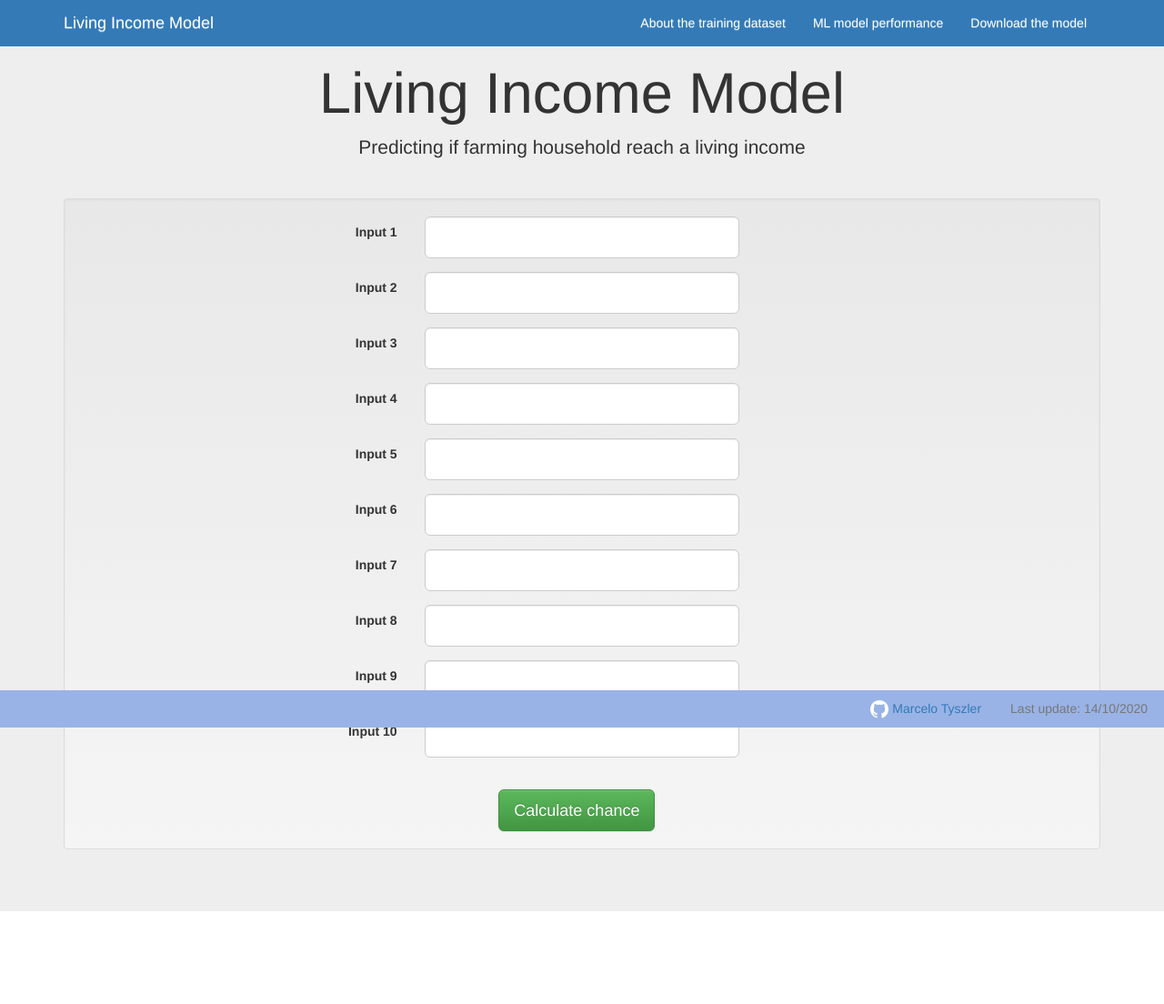
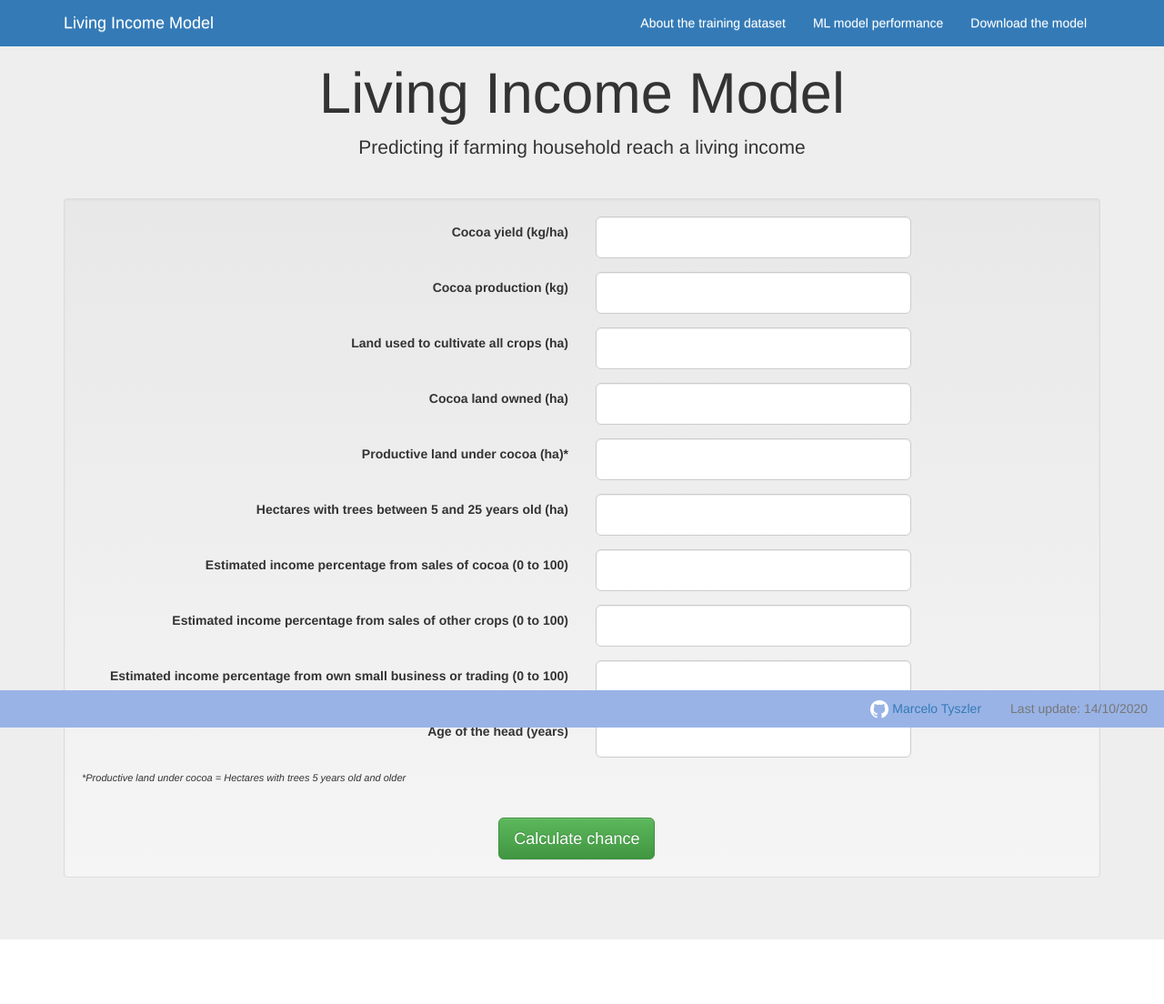
Before and after one commit to mtyszler/LivingIncomeModel, a Flask app: page / in a window 1280 px wide. Shown: the top 1104 px of the page at 91% size. Run offline with Flask 2, Linux system fonts and the light colour scheme; parts of the project's set-up code (start-up, migrations or seed data) failed here and were passed over; some libraries are stand-ins or nearby versions.

Commit message:
Improve the classifier page to match the top 10 features

```diff
--- a/app/templates/classifier.html
+++ b/app/templates/classifier.html
@@ -11,65 +11,66 @@
             <div class="col-lg-12 form-group-lg">
                 <form action="/go" method="get" class="well form-horizontal">
                     <div class="form-group">
-                        <label for="input1" class="col-sm-4 control-label">Input 1</label>
+                        <label for="input2" class="col-sm-6 control-label">Cocoa yield (kg/ha)</label>
+                        <div class="col-sm-4">
+                            <input type="number" class="form-control" id="input2" min=0>
+                        </div>
+                    </div>
+                    <div class="form-group">
+                        <label for="input3" class="col-sm-6 control-label">Cocoa production (kg)</label>
+                        <div class="col-sm-4">
+                            <input type="number" class="form-control" id="input3" min=0>
+                        </div>
+                    </div>
+                    <div class="form-group">
+                        <label for="inpu109" class="col-sm-6 control-label">Land used to cultivate all crops (ha)</label>
+                        <div class="col-sm-4">
+                            <input type="number" class="form-control" id="input10" min=0>
+                        </div>
+                    </div>
+                     <div class="form-group">
+                        <label for="input5" class="col-sm-6 control-label">Cocoa land owned (ha)</label>
+                        <div class="col-sm-4">
+                            <input type="number" class="form-control" id="input5" min=0>
+                        </div>
+                    </div>
+                    <div class="form-group">
+                        <label for="input4" class="col-sm-6 control-label">Productive land under cocoa (ha)*</label>
+                        <div class="col-sm-4">
+                            <input type="number" class="form-control" id="input4" min=0>
+                        </div>
+                    </div>
+                    <div class="form-group">
+                        <label for="input6" class="col-sm-6 control-label">Hectares with trees between 5 and 25 years old (ha)</label>
+                        <div class="col-sm-4">
+                            <input type="number" class="form-control" id="input6" min=0>
+                        </div>
+                    </div>
+                    <div class="form-group">
+                        <label for="input1" class="col-sm-6 control-label">Estimated income percentage from sales of cocoa (0 to 100)</label>
                         <div class="col-sm-4">
                             <input type="number" class="form-control" id="input1" step=".01" min=0 max=1>
                         </div>
                     </div>
                     <div class="form-group">
-                        <label for="input2" class="col-sm-4 control-label">Input 2</label>
+                        <label for="input9" class="col-sm-6 control-label">Estimated income percentage from sales of other crops (0 to 100)</label>
                         <div class="col-sm-4">
-                            <input type="number" class="form-control" id="input2" min=0>
+                            <input type="number" class="form-control" id="input9" min=0>
                         </div>
                     </div>
-                    <div class="form-group">
-                        <label for="input3" class="col-sm-4 control-label">Input 3</label>
-                        <div class="col-sm-4">
-                            <input type="number" class="form-control" id="input3" min=0>
-                        </div>
-                    </div>
-                    <div class="form-group">
-                        <label for="input4" class="col-sm-4 control-label">Input 4</label>
-                        <div class="col-sm-4">
-                            <input type="number" class="form-control" id="input4" min=0>
-                        </div>
-                    </div>
-                    <div class="form-group">
-                        <label for="input5" class="col-sm-4 control-label">Input 5</label>
-                        <div class="col-sm-4">
-                            <input type="number" class="form-control" id="input5" min=0>
-                        </div>
-                    </div>
-                    <div class="form-group">
-                        <label for="input6" class="col-sm-4 control-label">Input 6</label>
-                        <div class="col-sm-4">
-                            <input type="number" class="form-control" id="input6" min=0>
-                        </div>
-                    </div>
-                    <div class="form-group" class="col-sm-4 control-label">
-                        <label for="input7" class="col-sm-4 control-label">Input 7</label>
+                    <div class="form-group" class="col-sm-6 control-label">
+                        <label for="input7" class="col-sm-6 control-label">Estimated income percentage from own small business or trading (0 to 100)</label>
                         <div class="col-sm-4">
                             <input type="number" class="form-control" id="input7" min=0>
                         </div>
                     </div>
                     <div class="form-group">
-                        <label for="input8" class="col-sm-4 control-label">Input 8</label>
+                        <label for="input8" class="col-sm-6 control-label">Age of the head (years)</label>
                         <div class="col-sm-4">
                             <input type="number" class="form-control" id="input8" min=0>
                         </div>
                     </div>
-                    <div class="form-group">
-                        <label for="input9" class="col-sm-4 control-label">Input 9</label>
-                        <div class="col-sm-4">
-                            <input type="number" class="form-control" id="input9" min=0>
-                        </div>
-                    </div>
-                    <div class="form-group">
-                        <label for="inpu109" class="col-sm-4 control-label">Input 10</label>
-                        <div class="col-sm-4">
-                            <input type="number" class="form-control" id="input10" min=0>
-                        </div>
-                    </div>
+                    <p style="font-size:11px"><i>*Productive land under cocoa = Hectares with trees 5 years old and older</i></p>
                     <div class="col-lg-offset-5">
                     	<br>
                         <button type="submit" class="btn btn-lg btn-success">Calculate chance</button>
```
